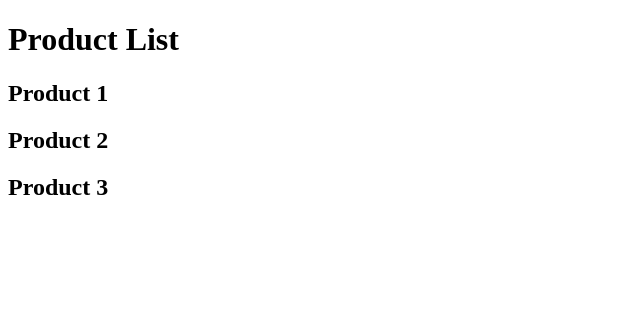
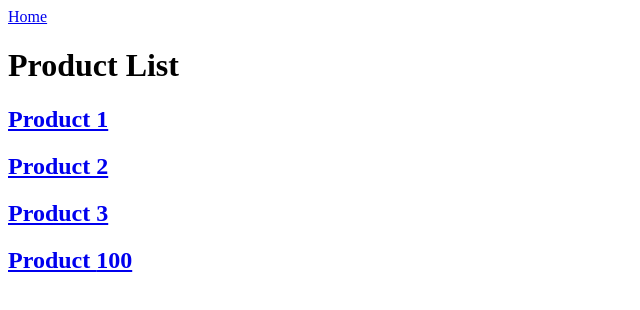
Before and after one commit to gopinav/Next.js-14-Tutorials, a Next.js app in the folder routing-demo/: page /products in a window 1280 px wide. Shown: the top 310 px of the page, without its empty margins (0-640 px from the left). Built offline with nearby package versions, Linux system fonts and the light colour scheme.

Commit message:
Link component

```diff
--- a/routing-demo/src/app/products/page.tsx
+++ b/routing-demo/src/app/products/page.tsx
@@ -1,10 +1,21 @@
-export default function ProductList() {
+import Link from "next/link";
+export default function ProductList({ productId = 100 }) {
   return (
     <>
+      <Link href="/">Home</Link>
       <h1>Product List</h1>
-      <h2>Product 1</h2>
-      <h2>Product 2</h2>
-      <h2>Product 3</h2>
+      <h2>
+        <Link href="products/1">Product 1</Link>
+      </h2>
+      <h2>
+        <Link href="products/2">Product 2</Link>
+      </h2>
+      <h2>
+        <Link href="products/3">Product 3</Link>
+      </h2>
+      <h2>
+        <Link href={`products/${productId}`}>Product {productId}</Link>
+      </h2>
     </>
   );
 }
```
Also changed, not shown: routing-demo/src/app/page.tsx (+9 -1 lines).
